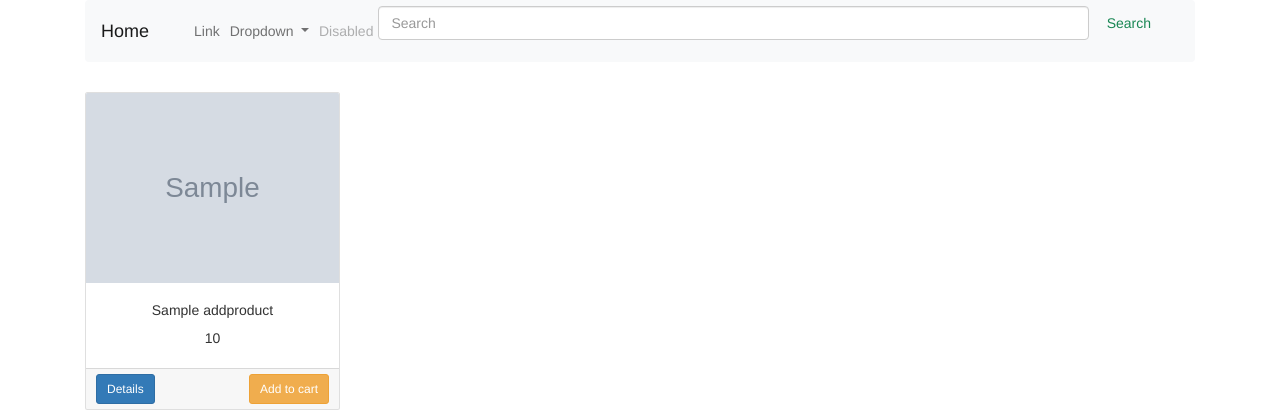
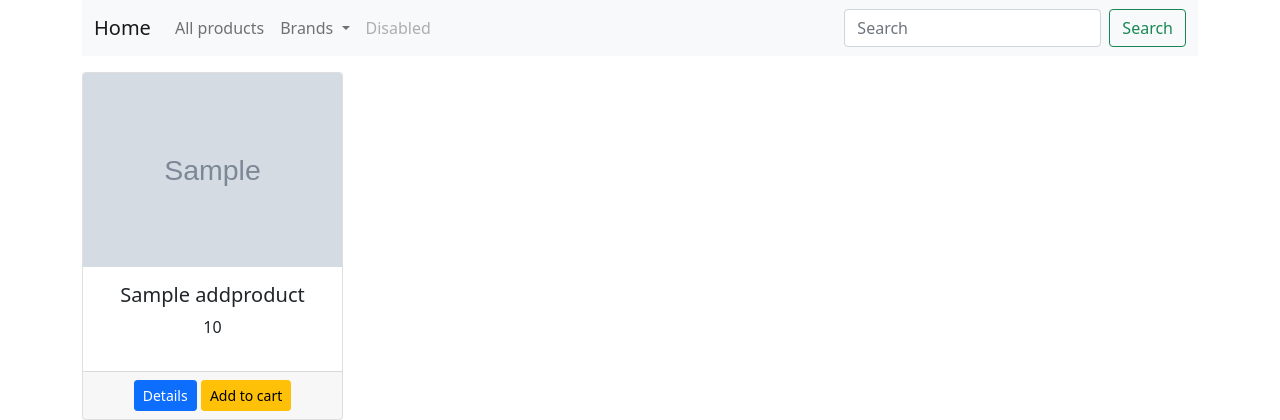
Before and after one commit to TheAIMagics/myshop, a Flask app: page / in a window 1280 px wide. Shown: the top 420 px of the page. Run offline with Flask 2, Linux system fonts and the light colour scheme; tables that the repository leaves empty hold one stand-in row (values such as "Sample post"); grey boxes marked "Sample" are stand-in pictures; some libraries are stand-ins or nearby versions.

Commit message:
Add Home page & brand dropdown

```diff
--- a/shop/products/routes.py
+++ b/shop/products/routes.py
@@ -8,7 +8,14 @@
 @app.route('/')
 def home():
     products = Addproduct.query.filter(Addproduct.stock > 0)
-    return render_template('products/index.html', products = products)
+    brands = Brand.query.join(Addproduct, (Brand.id == Addproduct.brand_id)).all()
+    return render_template('products/index.html', products = products, brands = brands)
+
+@app.route('/brand/<int:id>')
+def get_brand(id):
+    brand = Addproduct.query.filter_by(brand_id = id)
+    brands = Brand.query.join(Addproduct, (Brand.id == Addproduct.brand_id)).all()
+    return render_template('products/index.html',brand = brand, brands= brands)
 
 @app.route('/addbrand', methods = ['GET', 'POST'])
 def addbrand():
--- a/shop/templates/products/index.html
+++ b/shop/templates/products/index.html
@@ -12,17 +12,16 @@
         <div class="collapse navbar-collapse" id="navbarSupportedContent">
           <ul class="navbar-nav me-auto mb-2 mb-lg-0">
             <li class="nav-item">
-              <a class="nav-link" href="#">Link</a>
+              <a class="nav-link" href="/">All products</a>
             </li>
             <li class="nav-item dropdown">
               <a class="nav-link dropdown-toggle" href="#" id="navbarDropdown" role="button" data-bs-toggle="dropdown" aria-expanded="false">
-                Dropdown
+                Brands
               </a>
               <ul class="dropdown-menu" aria-labelledby="navbarDropdown">
-                <li><a class="dropdown-item" href="#">Action</a></li>
-                <li><a class="dropdown-item" href="#">Another action</a></li>
-                <li><hr class="dropdown-divider"></li>
-                <li><a class="dropdown-item" href="#">Something else here</a></li>
+                  {% for brand in brands %}
+                     <li><a class="dropdown-item" href="{{url_for('get_brand', id = brand.id)}}">{{brand.name}}</a></li>
+                  {% endfor %}
               </ul>
             </li>
             <li class="nav-item">
@@ -41,6 +40,29 @@
 
 <div class="container">
     <div class="row">
+        {% if brand %}
+         {% for b in brand%}
+        <div class="col-md-3 mt-3 ">
+            <div class="card">
+                    <img src="{{ url_for('static', filename = "images/" + b.image_1) }}" alt="{{ b.name }}" class="card-img-top" height:"120">
+                  <div class="card-body">
+                      {% if b.discount > 0 %}
+                        <h5 style="text-shadow:1px 1px 2px; color:#f00; transform:rotate(-15deg) ; position:absolute; top:  5%; left:20%" >Discount {{b.discount}}%</h5>
+                      {% endif %}
+                    <h5 class="text-center">{{ b.name }}</h5>
+                    <p class="text-center">{{ b.price }}</p>
+                  </div>
+                    <div class="card-footer text-center">
+                      <button class="btn btn-sm btn-primary pull-left" type="button" id="toleft">Details</button>
+
+                      <button class="btn btn-sm btn-warning pull-right" type="button" id="toright">Add to cart</button>
+                    </div>
+             </div>
+        </div>
+        {% endfor %}
+
+        {% else%}
+
         {% for product in products%}
         <div class="col-md-3 mt-3 ">
             <div class="card">
@@ -52,15 +74,15 @@
                     <h5 class="text-center">{{ product.name }}</h5>
                     <p class="text-center">{{ product.price }}</p>
                   </div>
-              <link href="https://maxcdn.bootstrapcdn.com/bootstrap/3.3.7/css/bootstrap.min.css" rel="stylesheet"/>
-                <div class="card-footer text-center">
-                  <button class="btn btn-sm btn-primary pull-left" type="button" id="toleft">Details</button>
+                    <div class="card-footer text-center">
+                      <button class="btn btn-sm btn-primary pull-left" type="button" id="toleft">Details</button>
 
-                  <button class="btn btn-sm btn-warning pull-right" type="button" id="toright">Add to cart</button>
-                </div>
+                      <button class="btn btn-sm btn-warning pull-right" type="button" id="toright">Add to cart</button>
+                    </div>
              </div>
         </div>
         {% endfor %}
+        {% endif%}
     </div>
 </div>
 
```
